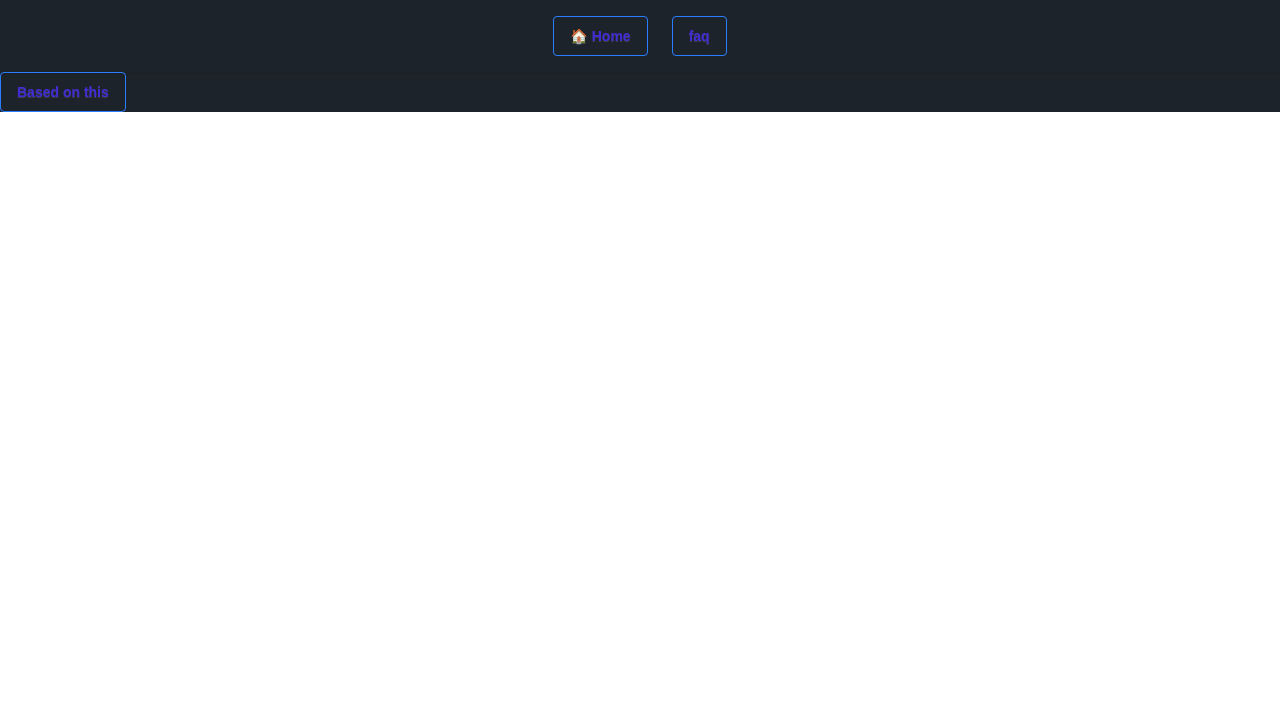
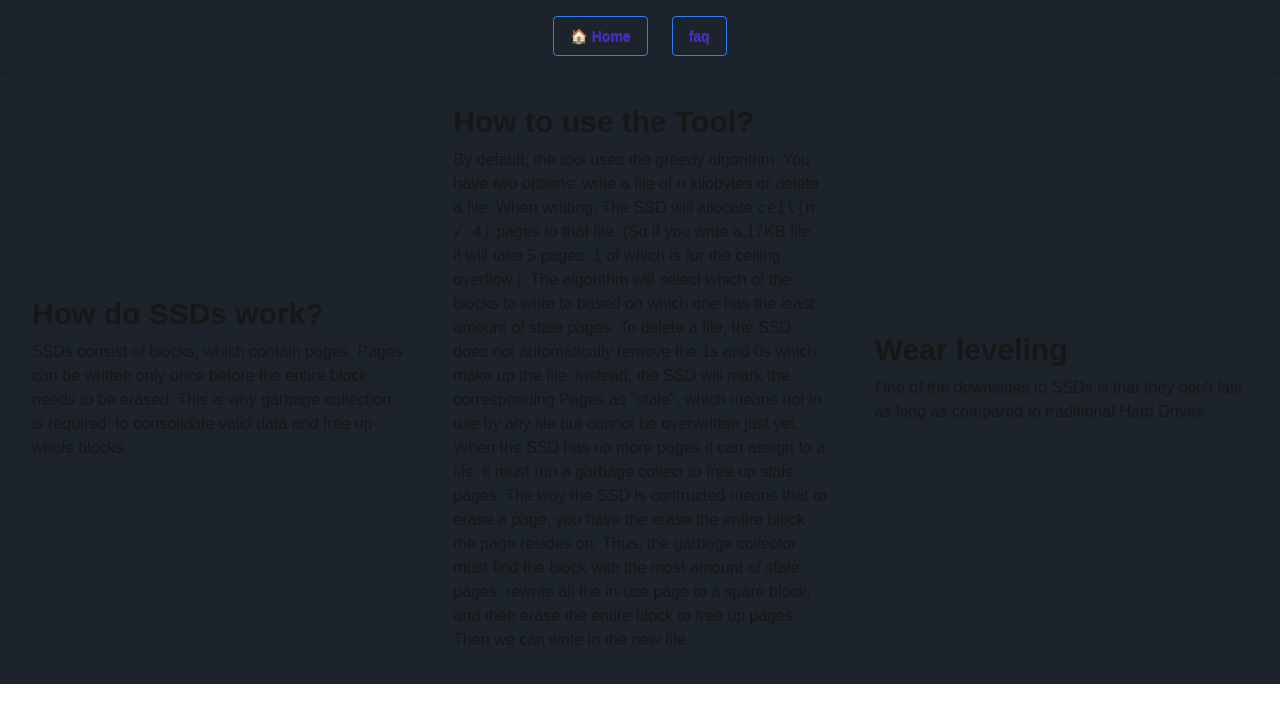
Before and after one commit to Maksym-W/ssd_visualizer, a Next.js app: page /faq in a window 1280 px wide. Shown: the top 722 px of the page. Built offline with nearby package versions, Linux system fonts and the light colour scheme.

Commit message:
rewrote some of the faq

```diff
--- a/src/app/faq/page.tsx
+++ b/src/app/faq/page.tsx
@@ -2,10 +2,35 @@ import Link from "next/link";
 
 export default function Faq() {
     return (
-        <Link
-          href="https://pages.cs.wisc.edu/~remzi/OSTEP/file-ssd.pdf"
-          className="btn btn-outline btn-primary border-blue-500 transition duration-200 hover:scale-105 hover:shadow-lg">
-          Based on this
-        </Link>
+      <div className="flex flex-col md:flex-row items-start md:items-center p-8 gap-12">
+        <div className="flex-1">
+          <p className="text-3xl font-bold mb-2">How do SSDs work?</p>
+          <p className="text-base">
+            SSDs consist of blocks, which contain pages. Pages can be written only once before the entire block needs to be erased.
+            This is why garbage collection is required: to consolidate valid data and free up whole blocks.
+          </p>
+        </div>
+
+        <div className="flex-1">
+          <p className="text-3xl font-bold mb-2">How to use the Tool?</p>
+          <p className="text-base">
+            By default, the tool uses the greedy algorithm. You have two options: write a file of <em>n</em> kilobytes or delete a file.
+            When writting, The SSD will allocate <code>ceil(n / 4)</code> pages to that file. (So if you write a 17KB file, it will take 5 pages, 1 of
+            which is for the ceiling overflow.). The algorithm will select which of the blocks to write to based on which one has the least amount of stale pages.
+            To delete a file, the SSD does not automatically remove the 1s and 0s which make up the file. Instead, the SSD will mark the corresponding Pages
+            as "stale", which means not in use by any file but cannot be overwritten just yet. When the SSD has no more pages it can assign to a file, it must
+            run a garbage collect to free up stale pages. The way the SSD is contructed means that to erase a page, you have the erase the entire block the page resides on.
+            Thus, the garbage collector must find the block with the most amount of stale pages, rewrite all the in-use page to a spare block, and then erase the entire block
+            to free up pages. Then we can write in the new file.
+          </p>
+        </div>
+
+        <div className="flex-1">
+          <p className="text-3xl font-bold mb-2">Wear leveling</p>
+          <p className="text-base">
+            One of the downsides to SSDs is that they don't last as long as compared to traditional Hard Drives.
+          </p>
+        </div>
+      </div>
     );
 };
```
